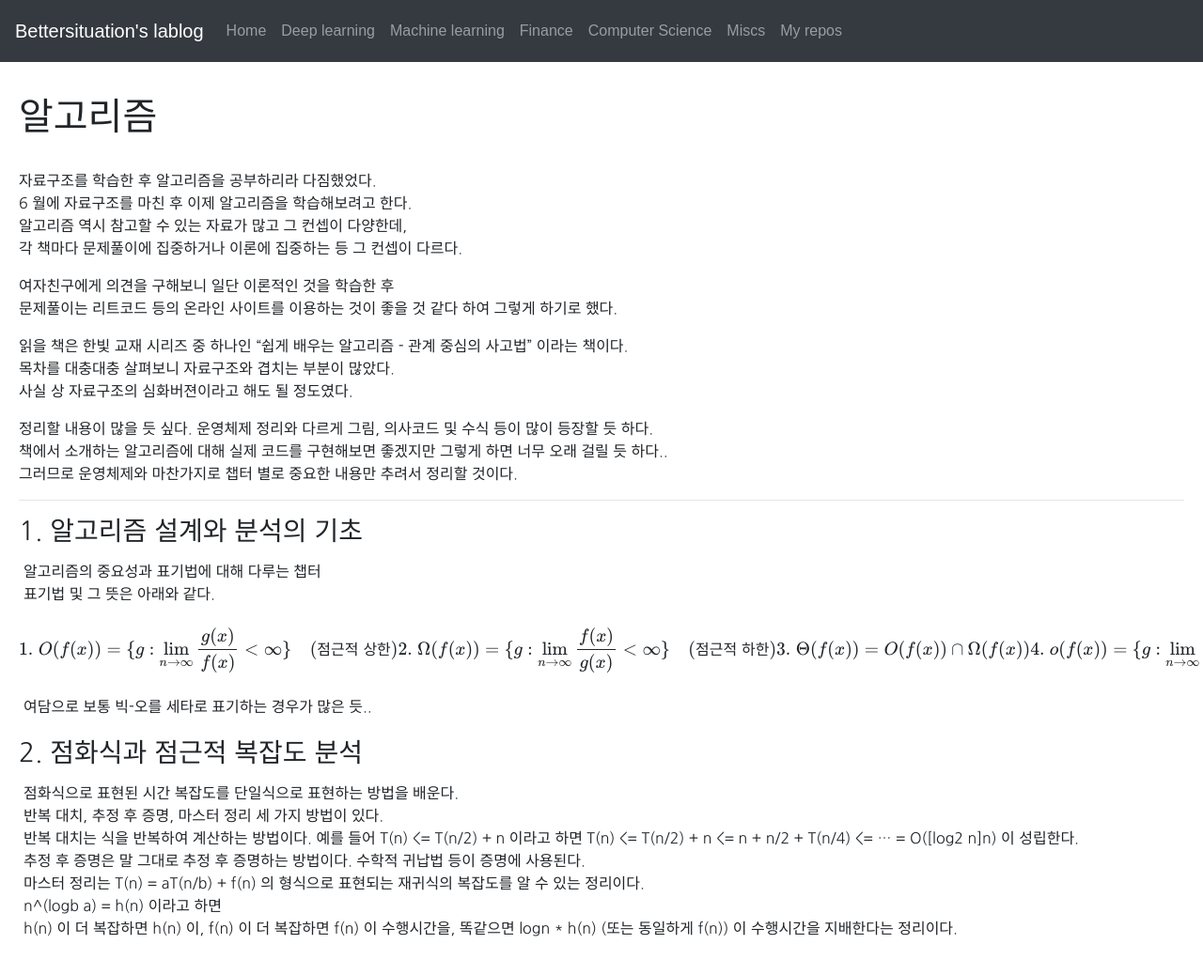
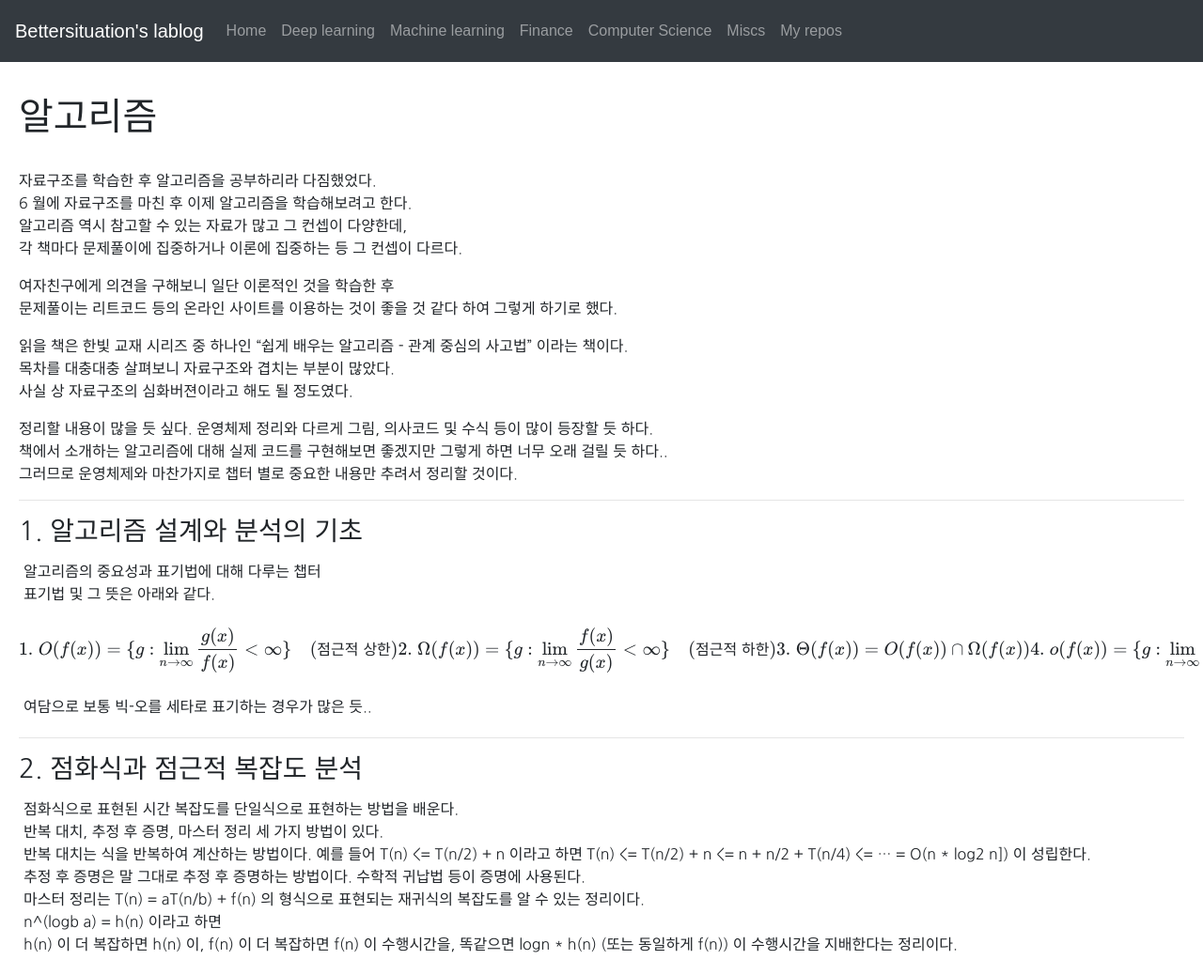
Before and after one commit to bettersituation/bettersituation.github.io, a Jekyll site: the page built from _posts/2020-07-01-computer-science-algorithms.md, in a window 1280 px wide and 1038 px high. Shown: the whole window at 94% size. Built offline with Jekyll 4.4.1, drawn with Linux system fonts in a browser that asks for light colours; some web fonts are replaced; formulas are drawn with MathJax 3.

Commit message:
add divider

```diff
--- a/_posts/2020-07-01-computer-science-algorithms.md
+++ b/_posts/2020-07-01-computer-science-algorithms.md
@@ -38,13 +38,14 @@ $$
 
 - 여담으로 보통 빅-오를 세타로 표기하는 경우가 많은 듯..
 
+---
 
 ### 2. 점화식과 점근적 복잡도 분석
 
 - 점화식으로 표현된 시간 복잡도를 단일식으로 표현하는 방법을 배운다.
 - 반복 대치, 추정 후 증명, 마스터 정리 세 가지 방법이 있다.
 - 반복 대치는 식을 반복하여 계산하는 방법이다. 예를 들어 T(n) <= T(n/2) + n 이라고 하면
-T(n) <= T(n/2) + n <= n + n/2 + T(n/4) <= ... = O([log2 n]n) 이 성립한다.
+T(n) <= T(n/2) + n <= n + n/2 + T(n/4) <= ... = O(n * log2 n]) 이 성립한다.
 - 추정 후 증명은 말 그대로 추정 후 증명하는 방법이다. 수학적 귀납법 등이 증명에 사용된다.
 - 마스터 정리는 T(n) = aT(n/b) + f(n) 의 형식으로 표현되는 재귀식의 복잡도를 알 수 있는 정리이다.
 - n^(logb a) = h(n) 이라고 하면
```
